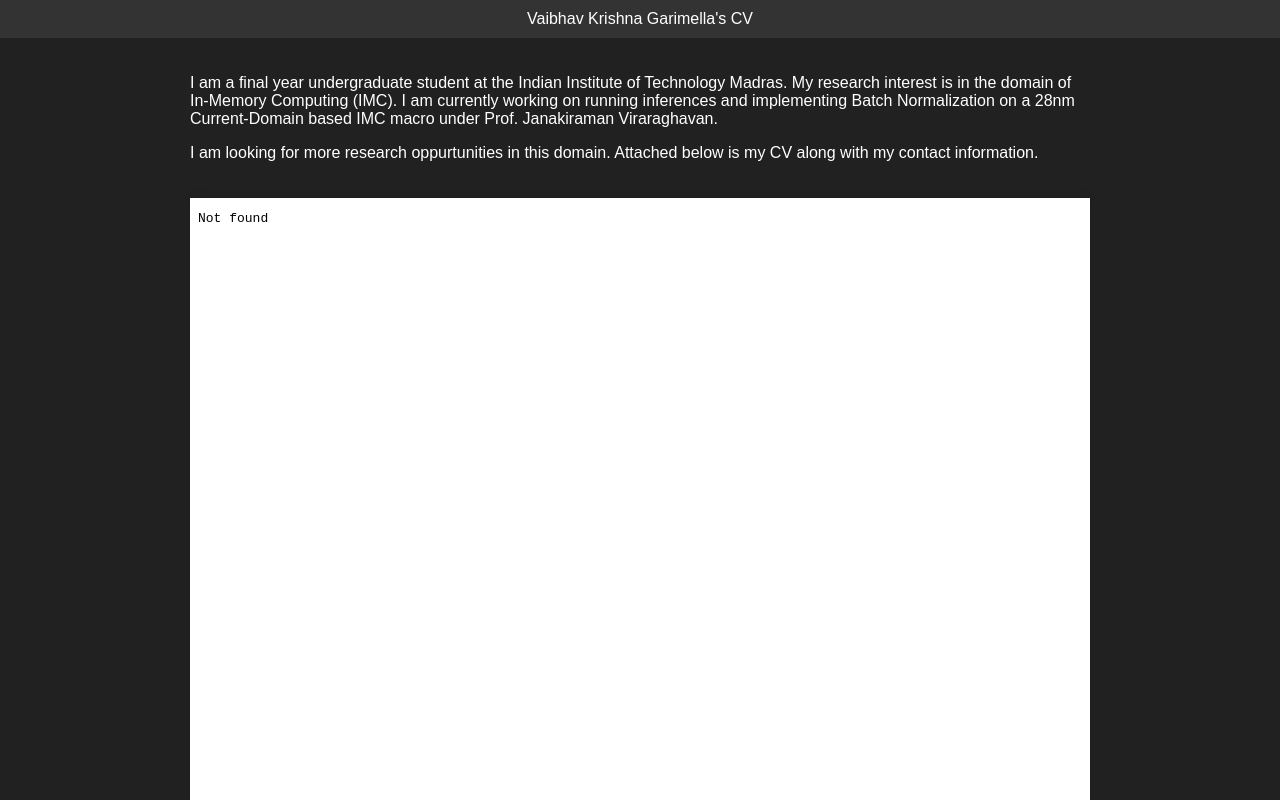
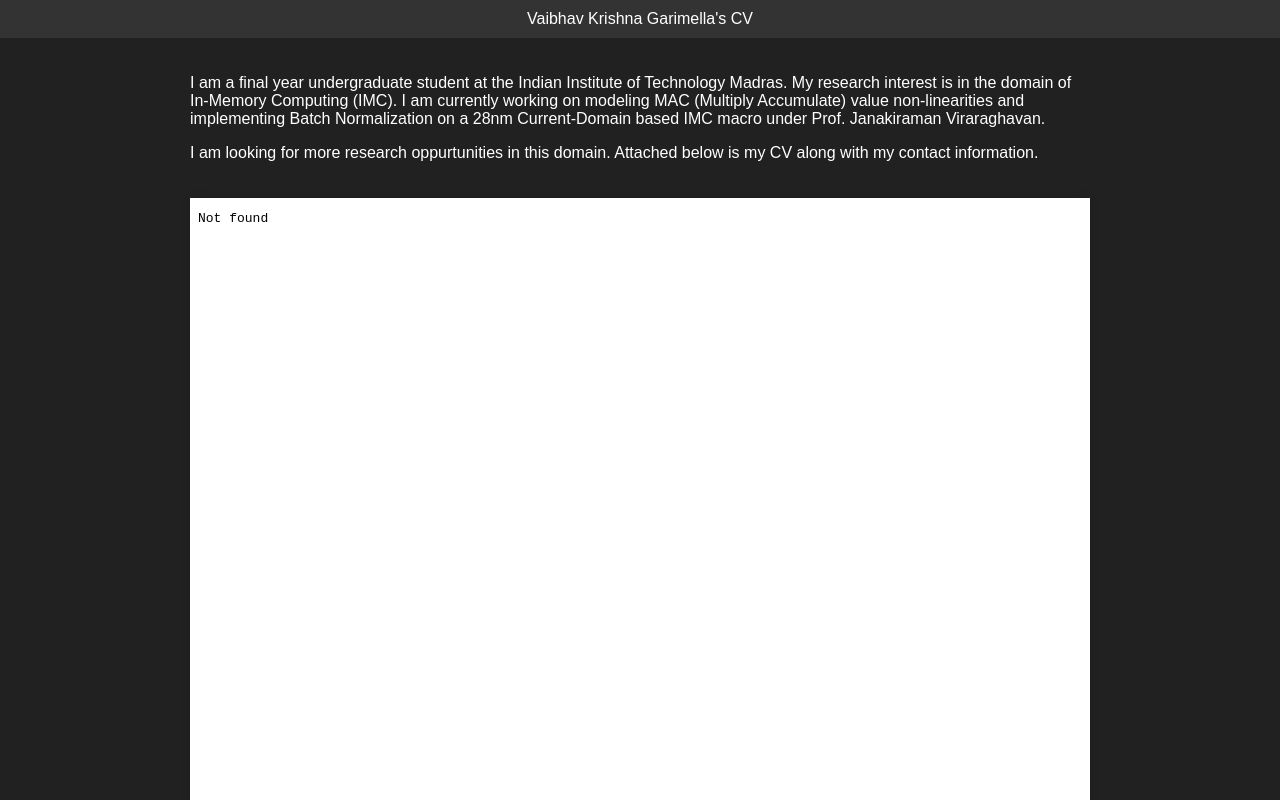
Before and after one commit to vaibhavkrishna42/vaibhavkrishna42.github.io, a plain HTML site: page index.html in a window 1280 px wide. Shown: the top 800 px of the page. Drawn offline with Linux system fonts and the light colour scheme.

Commit message:
Update index.html

```diff
--- a/index.html
+++ b/index.html
@@ -108,7 +108,7 @@
 
 <div id="description">
   <p>I am a final year undergraduate student at the Indian Institute of Technology Madras. My research interest is in the domain of In-Memory Computing (IMC).
-  I am currently working on running inferences and implementing Batch Normalization on a 28nm Current-Domain based IMC macro under Prof. Janakiraman Viraraghavan.</p>
+  I am currently working on modeling MAC (Multiply Accumulate) value non-linearities and implementing Batch Normalization on a 28nm Current-Domain based IMC macro under Prof. Janakiraman Viraraghavan.</p>
   <p>I am looking for more research oppurtunities in this domain. Attached below is my CV along with my contact information.</p>
 </div>
 
```
